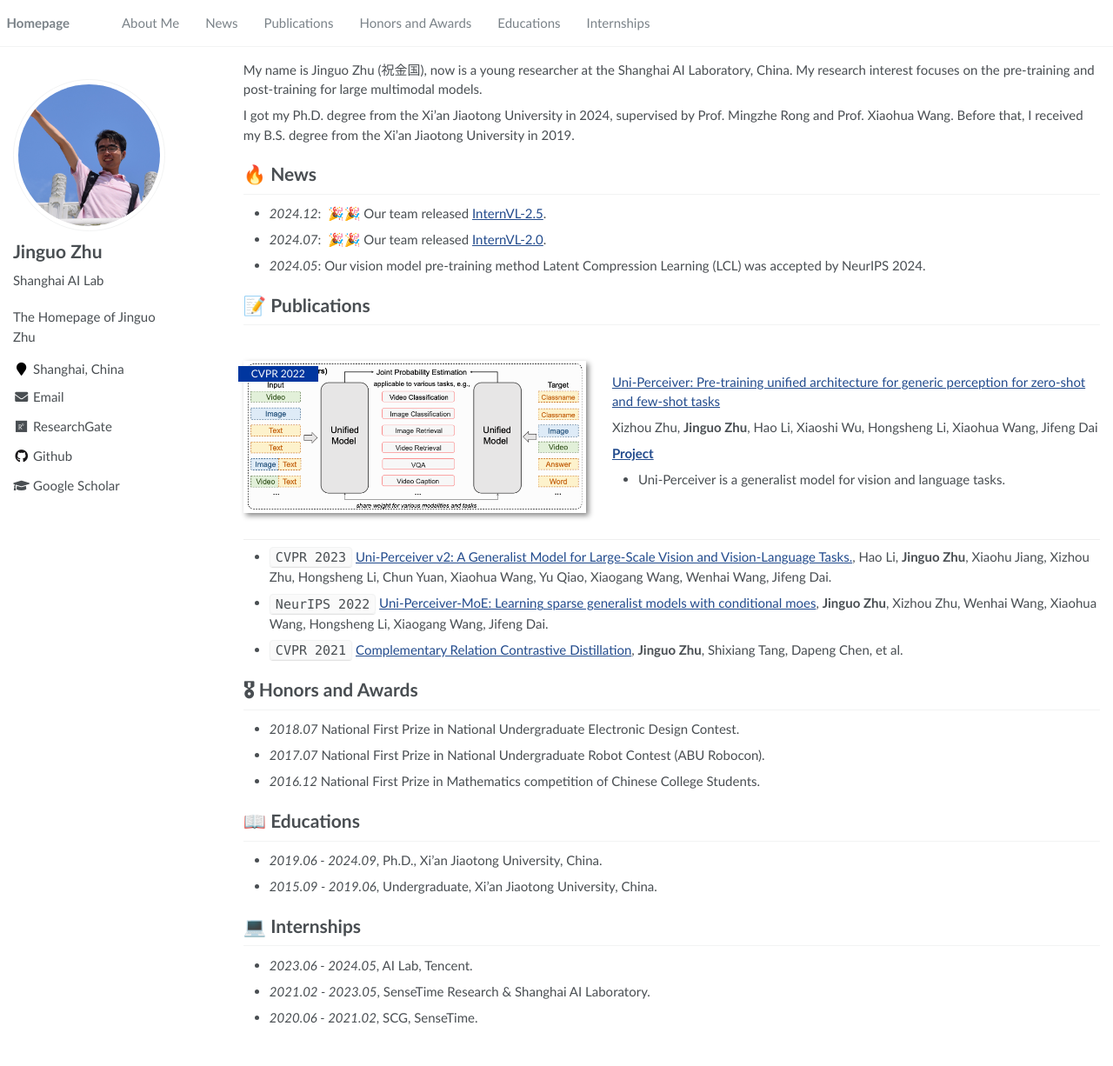
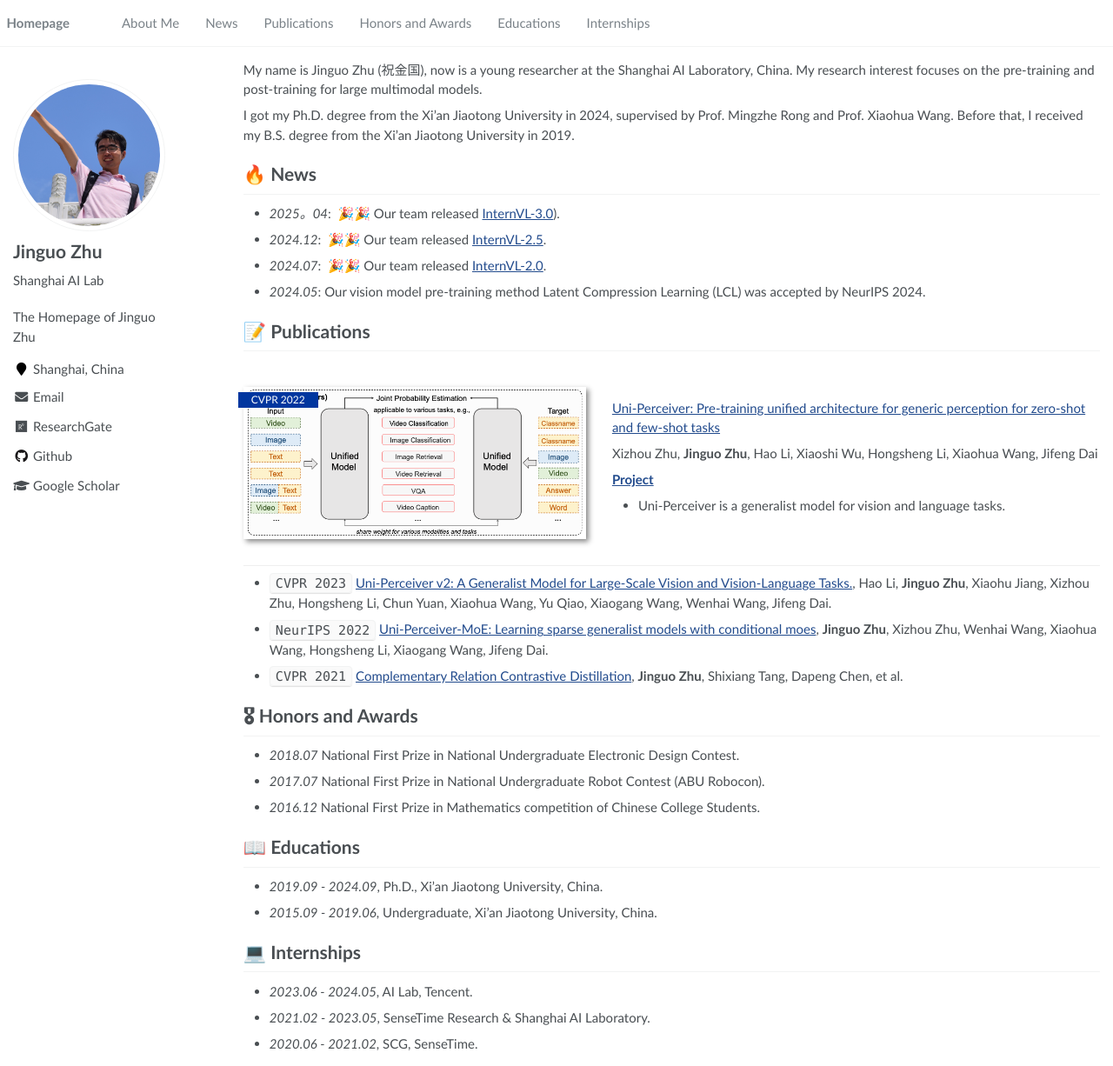
Before and after one commit to Lechatelia/lechatelia.github.io, a Jekyll site: the page built from _pages/about.md, in a window 1280 px wide and 1226 px high. Shown: the whole window at 87% size. Built offline with Jekyll 4.4.1, drawn with Linux system fonts in a browser that asks for light colours.

Commit message:
Update about.md

```diff
--- a/_pages/about.md
+++ b/_pages/about.md
@@ -30,6 +30,7 @@ Before that, I received my B.S. degree from the Xi'an Jiaotong University in 201
 
 
 # 🔥 News
+- *2025。04*: &nbsp;🎉🎉 Our team released [InternVL-3.0]([https://internvl.github.io/blog/2025-04-11-InternVL-3.0/)).
 - *2024.12*: &nbsp;🎉🎉 Our team released [InternVL-2.5](https://internvl.github.io/blog/2024-12-05-InternVL-2.5/).
 - *2024.07*: &nbsp;🎉🎉 Our team released [InternVL-2.0](https://internvl.github.io/blog/2024-07-02-InternVL-2.0/).
 - *2024.05*:  Our vision model pre-training method Latent Compression Learning (LCL) was accepted by NeurIPS 2024.
@@ -60,7 +61,7 @@ Xizhou Zhu, **Jinguo Zhu**, Hao Li, Xiaoshi Wu, Hongsheng Li, Xiaohua Wang, Jife
 - *2016.12* National First Prize in Mathematics competition of Chinese College Students.
 
 # 📖 Educations
-- *2019.06 - 2024.09*, Ph.D., Xi'an Jiaotong University, China.
+- *2019.09 - 2024.09*, Ph.D., Xi'an Jiaotong University, China.
 - *2015.09 - 2019.06*, Undergraduate, Xi'an Jiaotong University, China.
 
 
```
